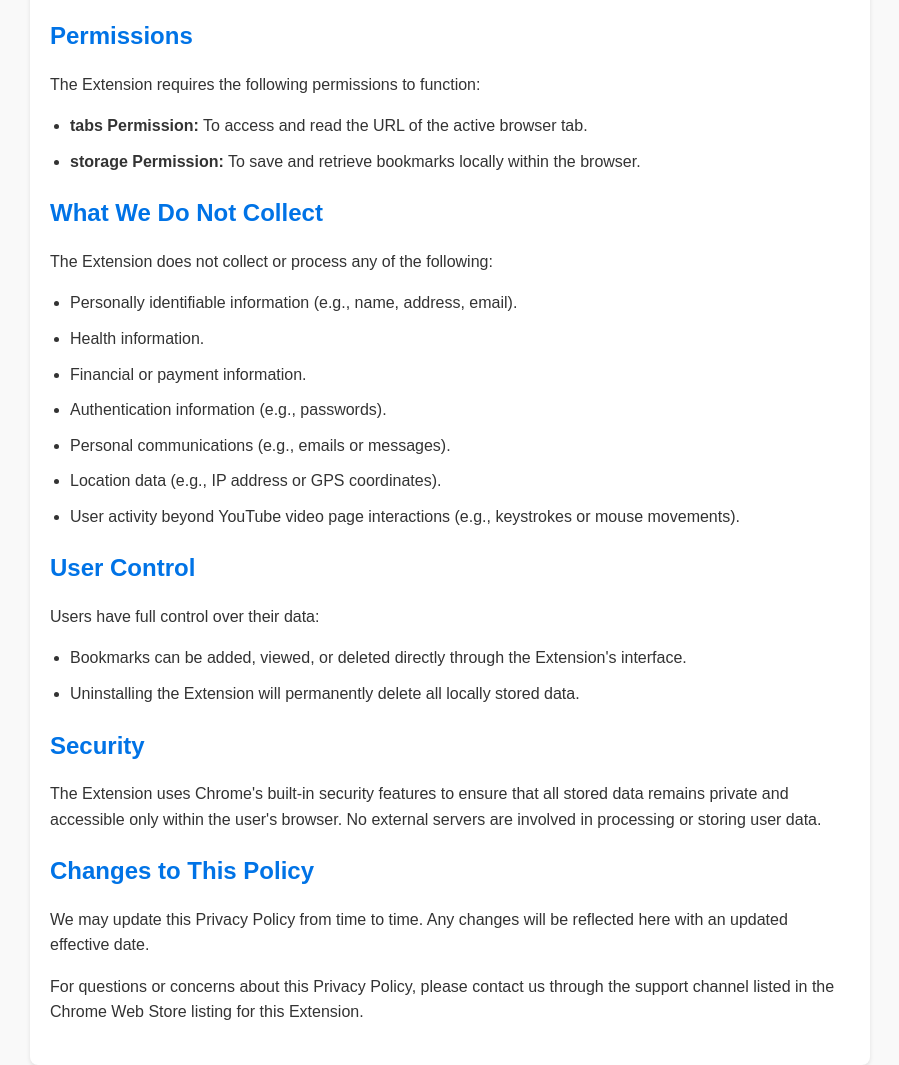
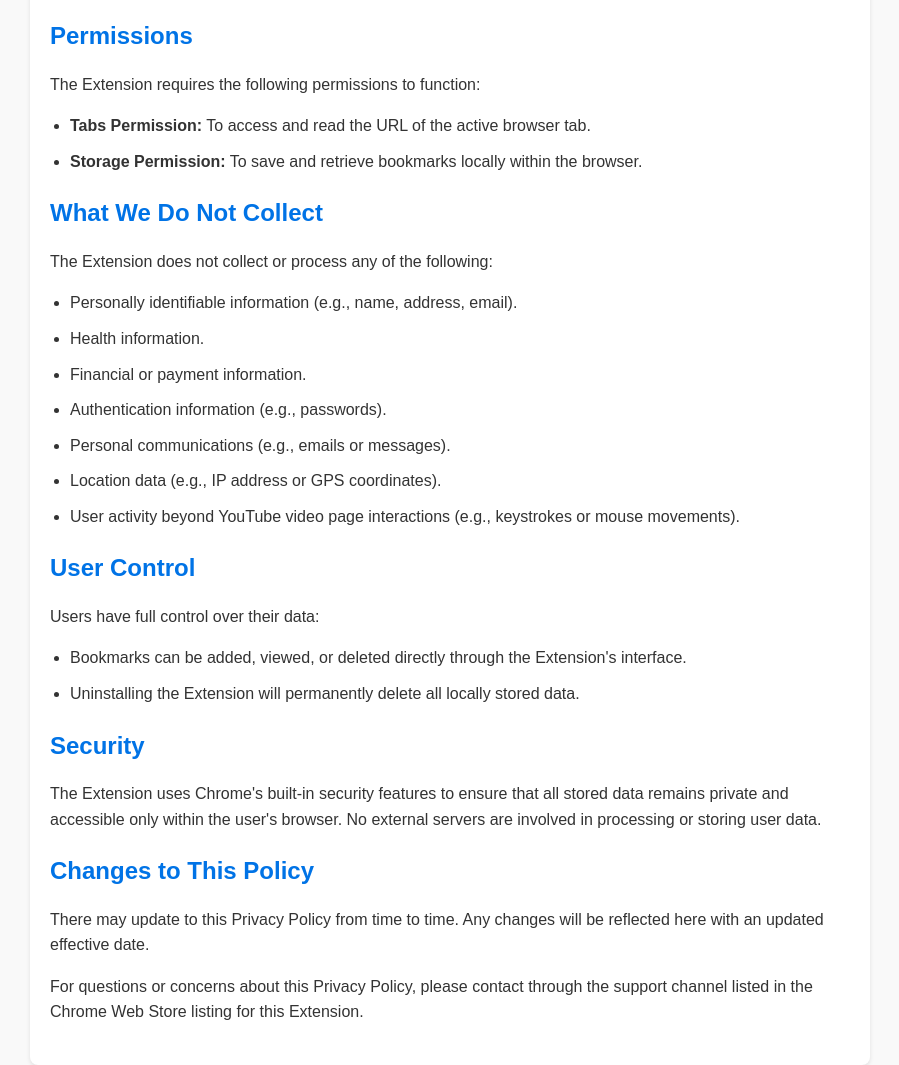
Before and after one commit to XTtriple/YT-Bookmarker-PP, a plain HTML site: page index.html in a window 1280 px wide. Shown: the part 852-1917 px from the top of the page, without its empty margins (190-1089 px from the left). Drawn offline with Linux system fonts and the light colour scheme.

Commit message:
Update index.html

```diff
--- a/index.html
+++ b/index.html
@@ -46,8 +46,8 @@
             <h2>Permissions</h2>
             <p>The Extension requires the following permissions to function:</p>
             <ul>
-                <li><strong>tabs Permission:</strong> To access and read the URL of the active browser tab.</li>
-                <li><strong>storage Permission:</strong> To save and retrieve bookmarks locally within the browser.</li>
+                <li><strong>Tabs Permission:</strong> To access and read the URL of the active browser tab.</li>
+                <li><strong>Storage Permission:</strong> To save and retrieve bookmarks locally within the browser.</li>
             </ul>
         </section>
         <section>
@@ -77,8 +77,8 @@
         </section>
         <section>
             <h2>Changes to This Policy</h2>
-            <p>We may update this Privacy Policy from time to time. Any changes will be reflected here with an updated effective date.</p>
-            <p>For questions or concerns about this Privacy Policy, please contact us through the support channel listed in the Chrome Web Store listing for this Extension.</p>
+            <p>There may update to this Privacy Policy from time to time. Any changes will be reflected here with an updated effective date.</p>
+            <p>For questions or concerns about this Privacy Policy, please contact through the support channel listed in the Chrome Web Store listing for this Extension.</p>
         </section>
     </main>
 </body>
```
